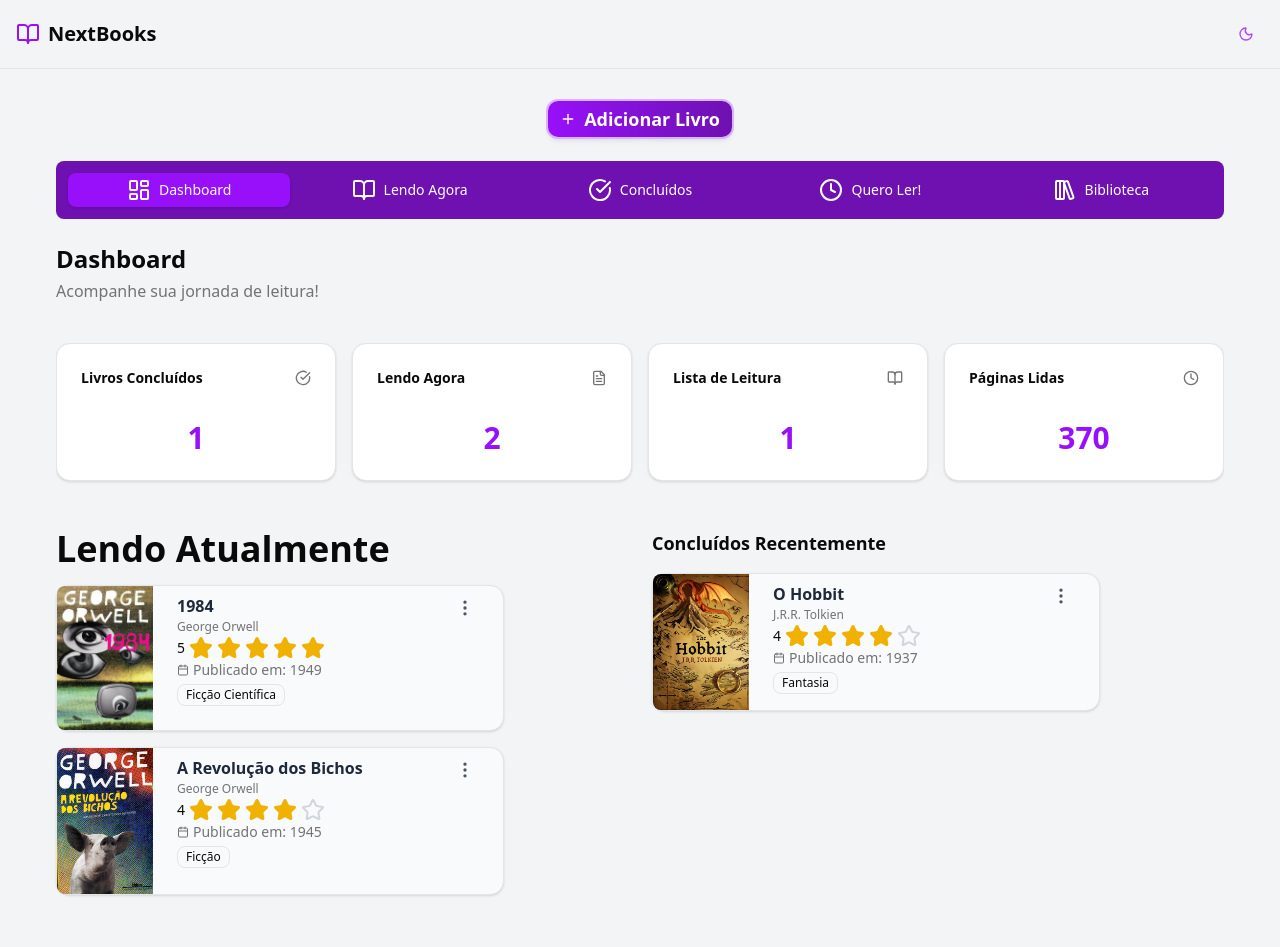
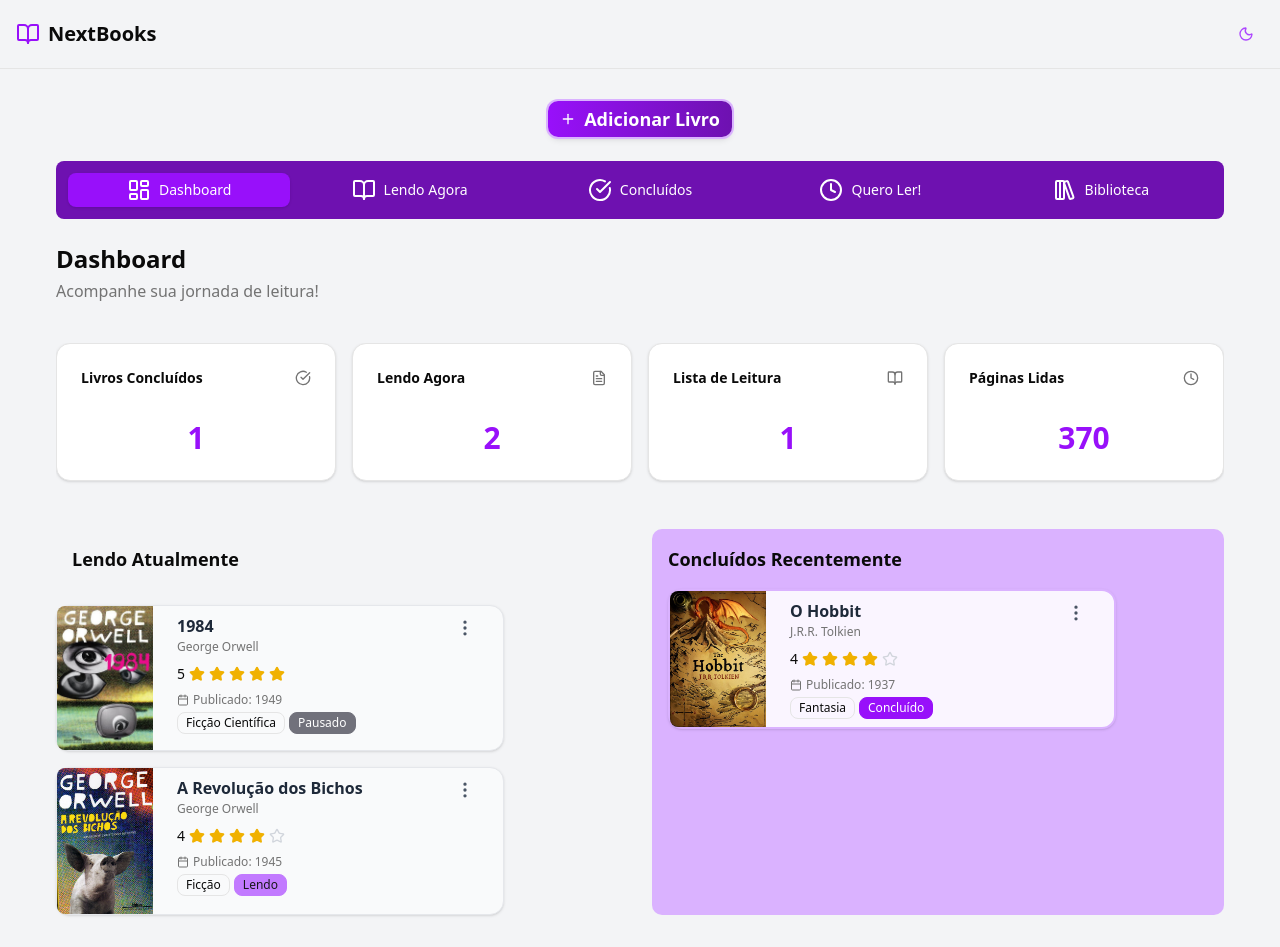
Before and after one commit to Toteck/nextbooks, a Next.js app: page / in a window 1280 px wide. Built offline with nearby package versions, Linux system fonts and the light colour scheme.

Commit message:
feat: abrir o modal com os detalhes do livro

```diff
--- a/src/components/Dashboard/Dashboard.tsx
+++ b/src/components/Dashboard/Dashboard.tsx
@@ -44,7 +44,7 @@ export default function Dashboard({
       <div className="grid grid-cols-1 md:grid-cols-2 gap-6 mt-10">
         {/* Livros Lendo Atualmente (1ª Coluna) */}
         <div className="flex flex-col gap-4">
-          <p className="text-4xl font-bold">Lendo Atualmente</p>
+          <p className="text-lg font-semibold p-4">Lendo Atualmente</p>
           {livrosLendo.length > 0 ? (
             livrosLendo.map((livro) => (
               <LivroCard key={livro.id} livro={livro} />
@@ -57,7 +57,7 @@ export default function Dashboard({
         </div>
 
         {/* Livros Concluídos (2ª Coluna) */}
-        <div className="flex flex-col gap-4">
+        <div className="flex flex-col gap-4 bg-purple-300 rounded-lg p-4">
           <h2 className="text-lg font-semibold">Concluídos Recentemente</h2>
           {livrosCompletos.length > 0 ? (
             livrosCompletos.map((livro) => (
--- /dev/null
+++ b/src/components/LivroDetalhesDialog.tsx
@@ -0,0 +1,120 @@
+// src/components/livros/LivroDetalhesDialog.tsx
+
+import { Livro } from "@/types/livro";
+import {
+  Dialog,
+  DialogContent,
+  DialogDescription,
+  DialogHeader,
+  DialogTitle,
+} from "@/components/ui/dialog";
+import { Badge } from "@/components/ui/badge";
+import Image from "next/image";
+import { Calendar, BookOpen, Star } from "lucide-react";
+import { RatingStars } from "@/components/RatingStars";
+
+interface LivroDetalhesDialogProps {
+  livro: Livro;
+  isOpen: boolean;
+  onClose: () => void;
+}
+
+const RatingStar = ({ rating }: { rating: number }) => (
+  <div className="flex items-center gap-1">
+    {[...Array(5)].map((_, i) => (
+      <Star
+        key={i}
+        className={`h-4 w-4 ${
+          i < rating ? "text-yellow-500 fill-yellow-500" : "text-gray-300"
+        }`}
+      />
+    ))}
+  </div>
+);
+
+export function LivroDetalhesDialog({
+  livro,
+  isOpen,
+  onClose,
+}: LivroDetalhesDialogProps) {
+  const pagesInfo =
+    livro.status === "LIDO"
+      ? `${livro.pages} páginas (Total)`
+      : `${livro.qtdPagesRead ?? 0} de ${livro.pages ?? "N/D"} páginas lidas`;
+
+  return (
+    // 'open' e 'onOpenChange' controlam se o modal está aberto ou fechado
+    <Dialog open={isOpen} onOpenChange={onClose}>
+      <DialogContent className="sm:max-w-xl p-0 overflow-hidden">
+        {/* Layout do Detalhe (Duas Colunas em Desktop) */}
+        <div className="flex flex-col md:flex-row">
+          {/* Coluna 1: Capa e Status (Fixo/Imagem) */}
+          <div className="w-full md:w-1/3 flex flex-col items-center p-6 bg-gray-50 dark:bg-zinc-800">
+            <Image
+              src={livro.cover || "/covers/placeholder.png"}
+              alt={`Capa do livro ${livro.title}`}
+              width={150}
+              height={225}
+              className="object-cover rounded-md shadow-lg"
+            />
+
+            <h3 className="text-xl font-bold mt-4 text-center">
+              {livro.title}
+            </h3>
+            <p className="text-sm text-muted-foreground mb-4 text-center">
+              {livro.author}
+            </p>
+
+            {livro.status && <Badge className="text-sm">{livro.status}</Badge>}
+          </div>
+
+          {/* Coluna 2: Detalhes e Conteúdo (Scrollable) */}
+          <div className="w-full md:w-2/3 p-6 max-h-[80vh] overflow-y-auto">
+            <DialogHeader className="mb-4">
+              <DialogTitle className="text-2xl hidden md:block">
+                {livro.title}
+              </DialogTitle>
+              <DialogDescription className="text-md hidden md:block">
+                {livro.author}
+              </DialogDescription>
+            </DialogHeader>
+
+            {/* Metadados */}
+            <div className="space-y-3 mb-6">
+              <div className="flex items-center gap-2 text-sm text-muted-foreground">
+                <Star className="w-4 h-4" />
+                {livro.rating ? (
+                  <RatingStar rating={livro.rating} />
+                ) : (
+                  "Sem Avaliação"
+                )}
+              </div>
+
+              <div className="flex items-center gap-2 text-sm text-muted-foreground">
+                <BookOpen className="w-4 h-4" />
+                {pagesInfo}
+              </div>
+
+              <div className="flex items-center gap-2 text-sm text-muted-foreground">
+                <Calendar className="w-4 h-4" />
+                Publicado em: {livro.year || "N/D"}
+              </div>
+
+              {livro.genre?.map((g) => (
+                <Badge key={g} variant="secondary">
+                  {g}
+                </Badge>
+              ))}
+            </div>
+
+            {/* Sinopse */}
+            <h4 className="text-lg font-semibold mb-2">Sinopse</h4>
+            <p className="text-sm text-gray-700 dark:text-gray-300 whitespace-pre-line">
+              {livro.synopsis || "Sinopse não disponível."}
+            </p>
+          </div>
+        </div>
+      </DialogContent>
+    </Dialog>
+  );
+}
--- a/src/components/livros/LivroCard.tsx
+++ b/src/components/livros/LivroCard.tsx
@@ -1,5 +1,6 @@
+// src/components/livros/LivroCard.tsx
+
 import { Livro, StatusLeitura } from "@/types/livro";
-
 import {
   Card,
   CardContent,
@@ -7,17 +8,15 @@ import {
   CardHeader,
 } from "@/components/ui/card";
 import { Badge } from "@/components/ui/badge";
-
 import Image from "next/image";
-
-import { Calendar, MoreVertical, Star } from "lucide-react";
-import Link from "next/link";
+import { Calendar, MoreVertical, Star, CheckCircle } from "lucide-react";
 import {
   DropdownMenu,
   DropdownMenuTrigger,
 } from "@radix-ui/react-dropdown-menu";
 import { DropdownMenuContent, DropdownMenuItem } from "../ui/dropdown-menu";
-import { RatingStars } from "../RatingStars";
+import { useState } from "react"; // 💡 Importação de useState
+import { LivroDetalhesDialog } from "../LivroDetalhesDialog"; // 💡 Novo import
 
 interface LivroCardProps {
   livro: Livro;
@@ -26,39 +25,76 @@ interface LivroCardProps {
   onVisualizar?: () => void;
 }
 
-// configuração para os status do livro
+// Configuração para os status do livro (Mantida)
 const statusConfig = {
   [StatusLeitura.LIDO]: {
     label: "Concluído",
-    className: "bg-purple-600 text-white border-purple-600", // #a855f7
+    className: "bg-purple-600 text-white border-purple-600",
   },
   [StatusLeitura.LENDO]: {
     label: "Lendo",
-    className: "bg-purple-400 text-zinc-900 border-purple-400", // #c084fc
+    className: "bg-purple-400 text-zinc-900 border-purple-400",
   },
   [StatusLeitura.PAUSADO]: {
     label: "Pausado",
-    className: "bg-zinc-500 text-white border-zinc-500", // #71717a
+    className: "bg-zinc-500 text-white border-zinc-500",
   },
   [StatusLeitura.QUERO_LER]: {
     label: "Quero Ler",
-    className: "bg-zinc-700 text-white border-zinc-700", // #3f3f46
+    className: "bg-zinc-700 text-white border-zinc-700",
   },
   [StatusLeitura.ABANDONADO]: {
     label: "Abandonado",
-    className: "bg-zinc-900 text-zinc-400 border-zinc-900", // #18181b
+    className: "bg-zinc-900 text-zinc-400 border-zinc-900",
   },
 };
+
+// Estrelas de avaliação (Mantido)
+const RatingStars = ({ rating }: { rating: number }) => (
+  <div className="flex items-center gap-1">
+    {[...Array(5)].map((_, i) => (
+      <Star
+        key={i}
+        className={`h-4 w-4 ${
+          i < rating ? "text-yellow-500 fill-yellow-500" : "text-gray-300"
+        }`}
+      />
+    ))}
+  </div>
+);
 
 export function LivroCard({
   livro,
   onEditar,
   onExcluir,
-  onVisualizar,
 }: LivroCardProps) {
+  // ESTADO PARA O DIALOG
+  const [isDialogOpen, setIsDialogOpen] = useState(false);
+
+  const isLido = livro.status === StatusLeitura.LIDO;
+
+  // LÓGICA DE CLIQUE PARA ABRIR O DIALOG
+  const handleCardClick = (e: React.MouseEvent<HTMLDivElement>) => {
+    // Evita abrir o dialog se o clique for no botão do menu
+    const target = e.target as HTMLElement;
+    if (target.closest("button")) {
+      return;
+    }
+    setIsDialogOpen(true);
+  };
+
+  const cardBaseClasses =
+    "group p-0 gap-x-0 flex flex-row transition-transform duration-200 hover:scale-[1.02] hover:shadow-xl max-w-md w-full relative";
+
+  const cardCompletedStyle = isLido
+    ? "bg-purple-50 border-purple-300 border-2"
+    : "bg-gray-50 border border-gray-200";
+
   return (
-    <Link href={`/livros/${livro.id}`}>
-      <Card className="group p-0 gap-x-0 bg-gray-50 flex flex-row transition-transform duration-200 hover:scale-105 hover:shadow-lg max-w-md w-full">
+    <>
+      {/* 💡 Substituímos o <Link> pela <div> com onClick */}
+      <div onClick={handleCardClick} className="cursor-pointer">
+        <Card className={`${cardBaseClasses} ${cardCompletedStyle}`}>
           {/* Capa do livro */}
           <div className="w-24 flex-shrink-0">
             <Image
@@ -72,17 +108,11 @@ export function LivroCard({
 
           {/* Conteúdo */}
           <div className="w-full flex flex-col pt-2">
-          {/* Cabeçalho
-        flex flex-row items-start md:flex-row md:justify-between md:items-start
-        */}
-          <CardHeader className="flex flex-row gap-1 justify-between">
+            <CardHeader className="flex flex-row gap-1 justify-between pb-1">
               <div className="flex-1 min-w-0">
-              {/* Título e Autor */}
-
                 <h6 className="truncate text-[16px] text-gray-800 font-bold group-hover:text-purple-500 transition-colors duration-200">
                   {livro.title}
                 </h6>
-
                 <p className="text-muted-foreground text-[12px]">
                   {livro.author}
                 </p>
@@ -93,80 +123,71 @@ export function LivroCard({
                 <DropdownMenuTrigger asChild>
                   <button
                     className="p-1 rounded-full hover:bg-gray-200"
-                  onClick={(e) => e.stopPropagation()}
+                    onClick={(e) => {
+                      e.stopPropagation(); // ⬅️ IMPEDE O MODAL DE ABRIR
+                      e.preventDefault();
+                    }}
                   >
                     <MoreVertical className="w-5 h-5 text-gray-600" />
                   </button>
                 </DropdownMenuTrigger>
                 <DropdownMenuContent>
                   <DropdownMenuItem onClick={onEditar}>Editar</DropdownMenuItem>
-                <DropdownMenuItem onClick={onExcluir}>Excluir</DropdownMenuItem>
+                  <DropdownMenuItem onClick={onExcluir}>
+                    Excluir
+                  </DropdownMenuItem>
+                  <DropdownMenuItem onClick={() => setIsDialogOpen(true)}>
+                    Visualizar
+                  </DropdownMenuItem>
                 </DropdownMenuContent>
               </DropdownMenu>
             </CardHeader>
 
             {/* Avaliação */}
-          <CardContent className="flex flex-col gap-1">
-            {!livro.rating && (
+            <CardContent className="flex flex-col gap-1 py-1">
+              {livro.rating ? (
+                <div className="flex flex-row items-center gap-1">
+                  <span className="text-sm">{livro.rating}</span>
+                  <RatingStars rating={livro.rating} key={livro.id} />
+                </div>
+              ) : (
                 <span className="text-sm text-muted-foreground">
-                Sem avaliações
+                  Sem avaliação
                 </span>
               )}
-
-            <div className="flex flex-row items-center gap-1">
-              {livro.rating && (
-                <>
-                  <span className="text-sm">{livro.rating}</span>
-                  <RatingStars
-                    value={livro.rating || 1}
-                    key={livro.id}
-                    onChange={() => {}}
-                  />
-                </>
-              )}
-            </div>
             </CardContent>
 
             {/* Rodapé */}
-          <CardFooter className=" flex flex-col items-start gap-1">
-            <span className="flex items-center gap-1 text-sm text-muted-foreground">
+            <CardFooter className="flex flex-col items-start gap-1 pt-1 pr-4">
+              <span className="flex items-center gap-1 text-xs text-muted-foreground">
                 <Calendar className="w-3 h-3 text-muted-foreground" />
-              Publicado em: {livro.year || "N/D"}
+                Publicado: {livro.year || "N/D"}
               </span>
 
+              <div className="flex flex-wrap gap-1">
                 {livro.genre && (
                   <Badge key={livro.id} variant={"outline"}>
                     {livro.genre[0]}
                   </Badge>
                 )}
 
-            {/* Status do livro */}
-
-            {/* {livro.status && (
-              <Badge className={`${statusConfig[livro.status]?.className} justify-self-end`}>
+                {livro.status && (
+                  <Badge className={`${statusConfig[livro.status]?.className}`}>
                     {statusConfig[livro.status]?.label}
                   </Badge>
-            )} */}
+                )}
+              </div>
             </CardFooter>
           </div>
         </Card>
-    </Link>
+      </div>
+
+      {/* 💡 Renderiza o Dialog */}
+      <LivroDetalhesDialog
+        livro={livro}
+        isOpen={isDialogOpen}
+        onClose={() => setIsDialogOpen(false)}
+      />
+    </>
   );
 }
-{
-  /* <Star width={18} height={18} fill="oklch(79.5% 0.184 86.047)" stroke="none" /> */
-}
-{
-  /* {livro.status === StatusLeitura.LIDO && (
-          <div className="mb-2">
-            <div className="flex items-center gap-2 mb-2">
-              <span className="text-sm text-muted-foreground">Sua avaliação: </span>
-              <RatingStars rating={4} />
-            </div>
-            <div className="flex items-center gap-1">
-              <Calendar className="w-4 h-4 text-muted-foreground" />
-              <span className="text-muted-foreground text-sm">Concluído em 27 de nov. de 2024</span>
-            </div>
-          </div>
-        )} */
-}
```
Lines whose indentation alone changed are shown as unchanged.
